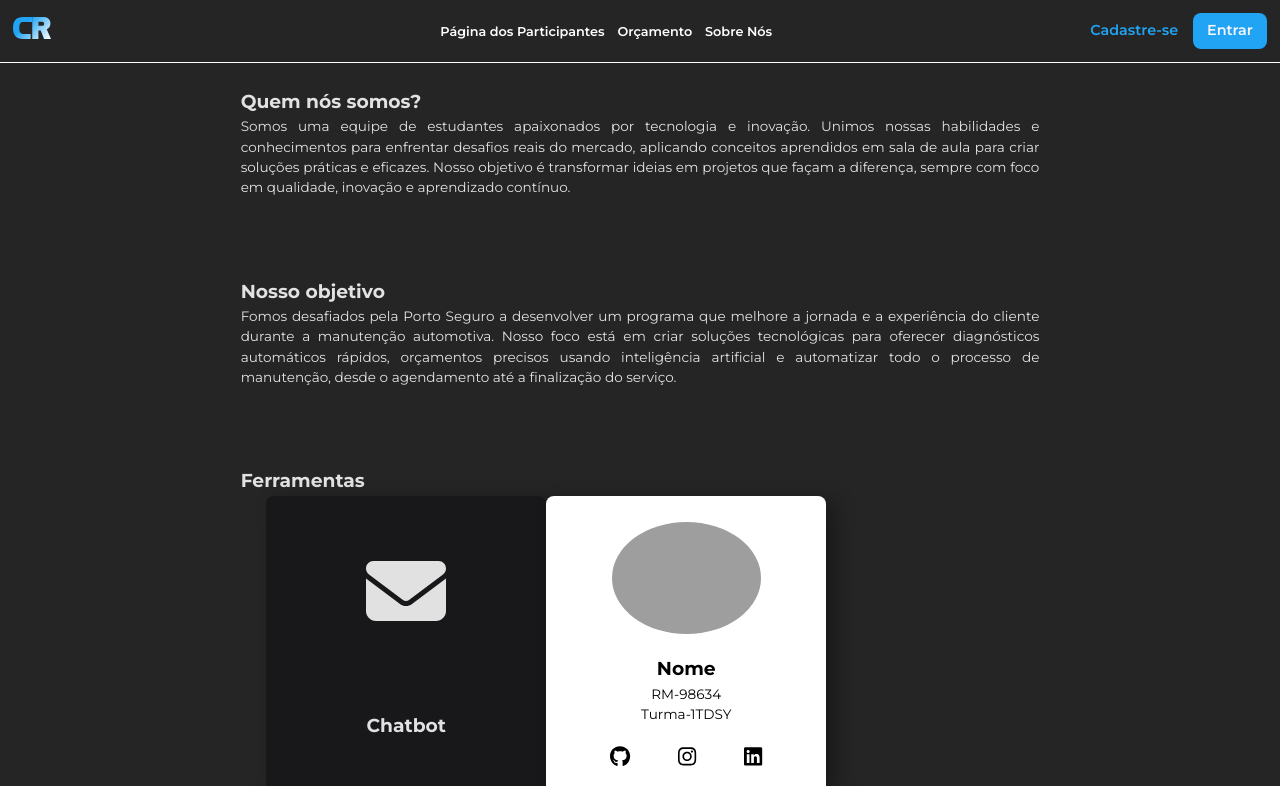
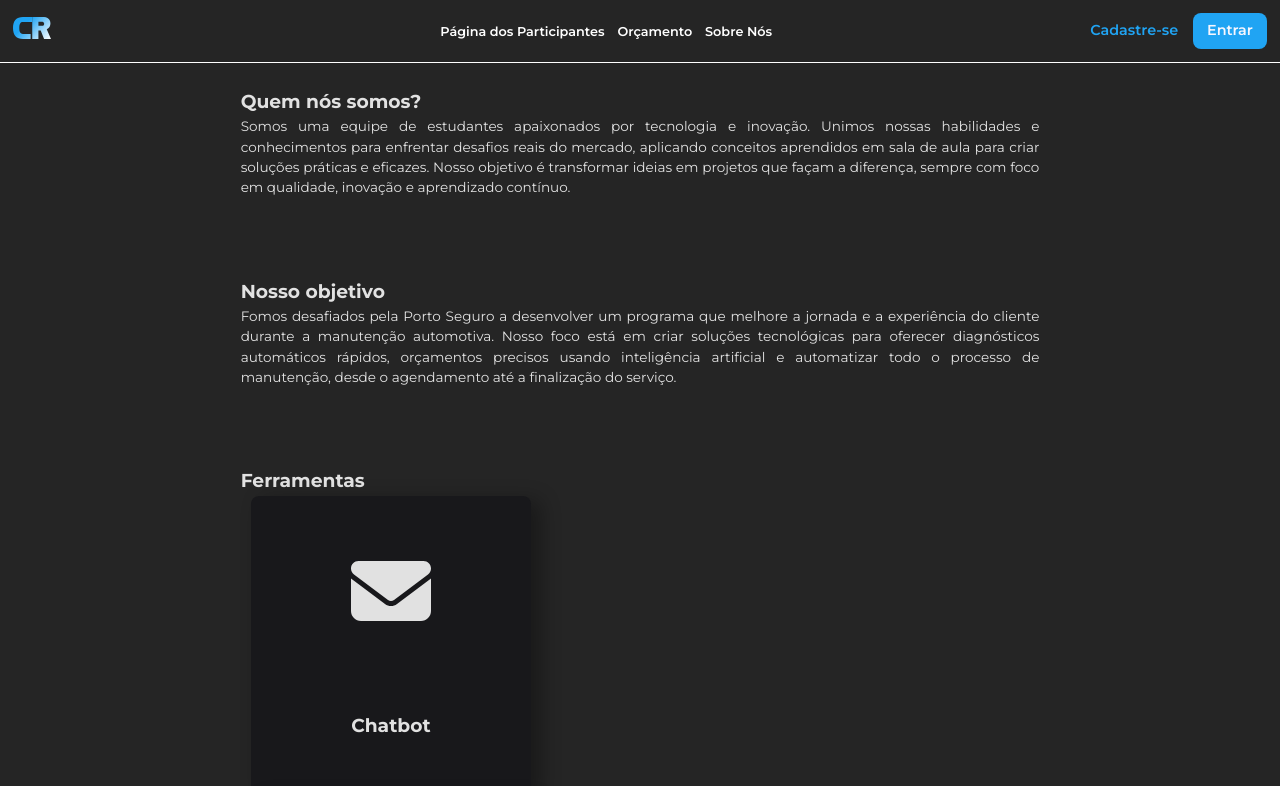
Before and after one commit to MatheusGmota/CarRepair, a React (Vite) app: page / in a window 1280 px wide. Shown: the top 786 px of the page. Built offline with nearby package versions, Linux system fonts and the light colour scheme; grey boxes are pictures that could not be loaded.

Commit message:
ajustando cardContent

```diff
--- a/src/styles.module.css
+++ b/src/styles.module.css
@@ -87,8 +87,9 @@ p {
 }
 
 .cardContent {
-    display: flex;
-    margin-left: 2vw;
+    display: inline;
+    justify-content: center;
+    margin-left: 0.8vw;
 }
 
 .logo {
```
